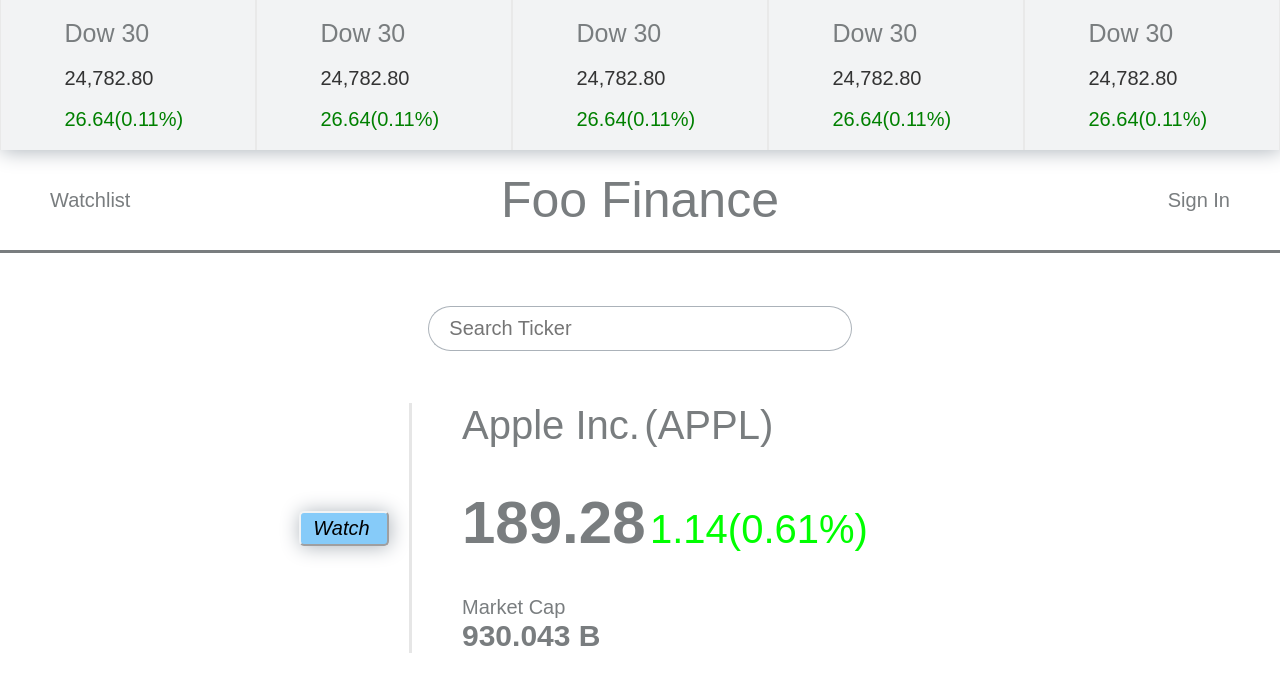
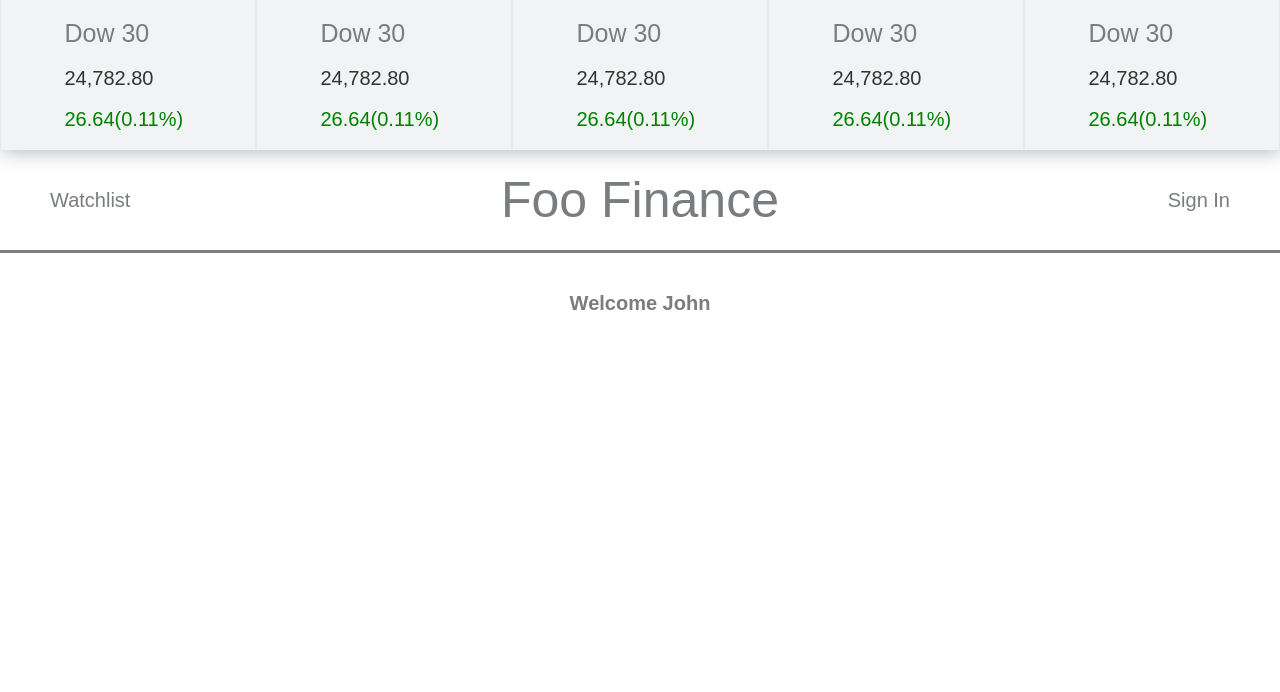
Before and after one commit to Amjad-H-Ali/Stock_Watchlist_React, a React (Create React App) app: page / in a window 1280 px wide. Shown: the top 692 px of the page. Built offline with nearby package versions, Linux system fonts and the light colour scheme; the HTML template or start-up script is replaced by a standard one.

Commit message:
Styled Body Header

```diff
--- a/src/App.css
+++ b/src/App.css
@@ -246,13 +246,13 @@
 
 .close:hover,
 .close:focus {
-    color: #000;
-    text-decoration: none;
-    cursor: pointer;
+  color: #000;
+  text-decoration: none;
+  cursor: pointer;
 }
 
 .modal-header {
-    padding: 2px 16px;
+  padding: 2px 16px;
 }
 
 .modal-body {
@@ -335,3 +335,13 @@
 .sign-tab:hover, .register-tab:hover {
   background-color:#F2F3F4;
 }
+
+.body-header {
+  display: flex;
+  justify-content: center;
+  align-items: center;
+  font-size:20px;
+  height: 100px;
+  color:#797D7F;
+  font-weight: bold;
+}
--- a/src/App.js
+++ b/src/App.js
@@ -39,28 +39,9 @@
           <div className="sign-link nav">Sign In</div>
         </header>
 
-        <div className="search-field">
-          <input className="search-bar" type="search" placeholder="Search Ticker"/>
-          <div className="search-icon"><i className="fa fa-search"></i></div>
+        <div className="body-header">
+          Welcome John
         </div>
-
-        <div className="app-body">
-          <div className="watchlist-btn-container"><button className="add-to-watchlist-btn">Watch<i className="fa fa-angle-right"></i></button></div>
-
-          <div className="stock-info">
-            <div><span className="stock-title">Apple Inc.</span> <span className="stock-ticker">(APPL)</span></div>
-            <div><span className="stock-price">189.28</span> <span className="stock-percentage">1.14(0.61%)</span></div>
-            <div><div className="market-cap-title">Market Cap</div> <div className="stock-market-cap">930.043 B</div></div>
-          </div>
-
-          <div></div>
-        </div>
-
-
-
-
-
-
 
       </div>
     );
@@ -68,6 +49,8 @@
 }
 
 export default App;
+
+/*
         <div id="myModal" class="modal">
 
           <div class="modal-content">
@@ -86,3 +69,21 @@
             </div>
           </div>
         </div>
+*/
+/*        <div className="search-field">
+          <input className="search-bar" type="search" placeholder="Search Ticker"/>
+          <div className="search-icon"><i className="fa fa-search"></i></div>
+        </div>
+
+        <div className="app-body">
+          <div className="watchlist-btn-container"><button className="add-to-watchlist-btn">Watch<i className="fa fa-angle-right"></i></button></div>
+
+          <div className="stock-info">
+            <div><span className="stock-title">Apple Inc.</span> <span className="stock-ticker">(APPL)</span></div>
+            <div><span className="stock-price">189.28</span> <span className="stock-percentage">1.14(0.61%)</span></div>
+            <div><div className="market-cap-title">Market Cap</div> <div className="stock-market-cap">930.043 B</div></div>
+          </div>
+
+          <div></div>
+        </div>
+*/
```
